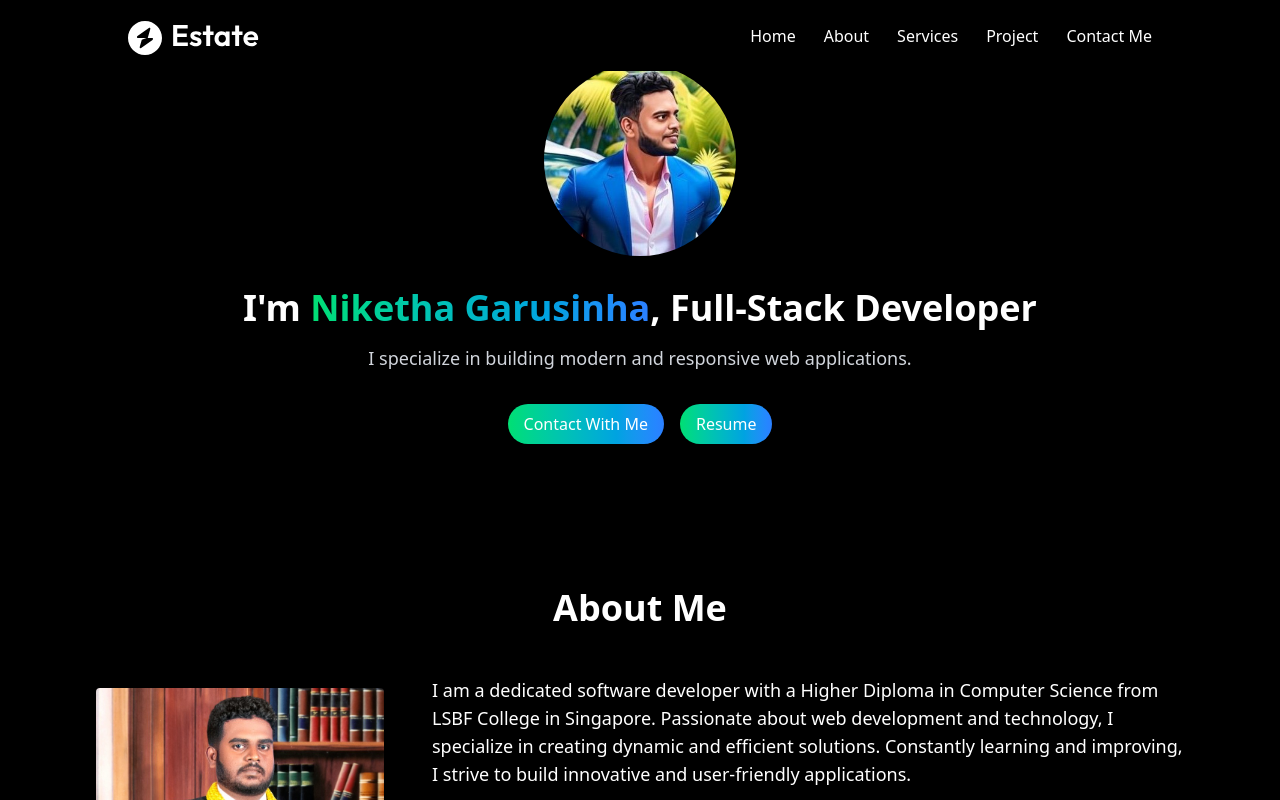
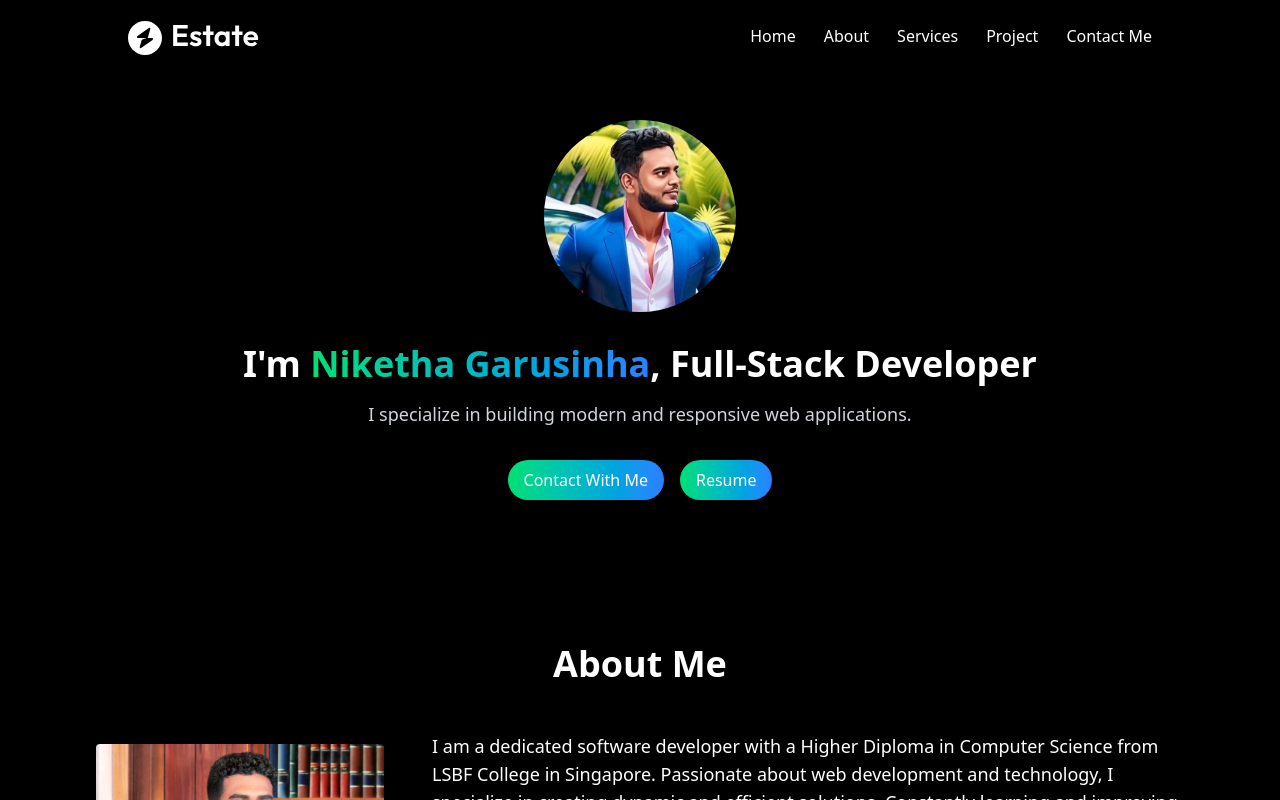
Before and after one commit to garusinha/Portfolio-Niketha_Senarath, a React (Vite) app: page / in a window 1280 px wide. Shown: the top 800 px of the page. Built offline with nearby package versions, Linux system fonts and the light colour scheme.

Commit message:
Updated website content

```diff
--- a/src/components/Hero.jsx
+++ b/src/components/Hero.jsx
@@ -3,7 +3,7 @@ import HeroImage from "../assets/Hero_Image.jpg";
 
 const Hero = () => {
   return (
-    <div className="bg-black text-white text-center py-16" id="Hero">
+    <div className="bg-black text-white text-center py-16 pt-30" id="Hero">
       <img
         src={HeroImage}
         alt=""
```
